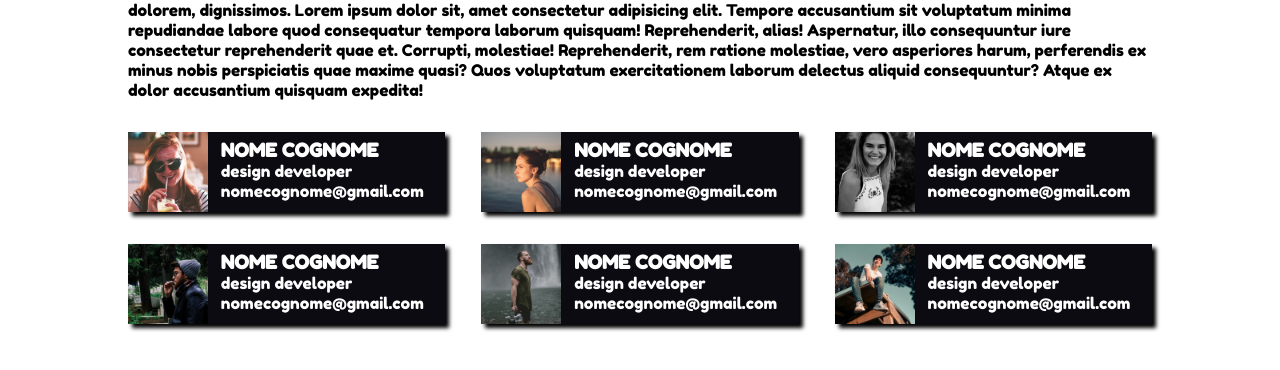
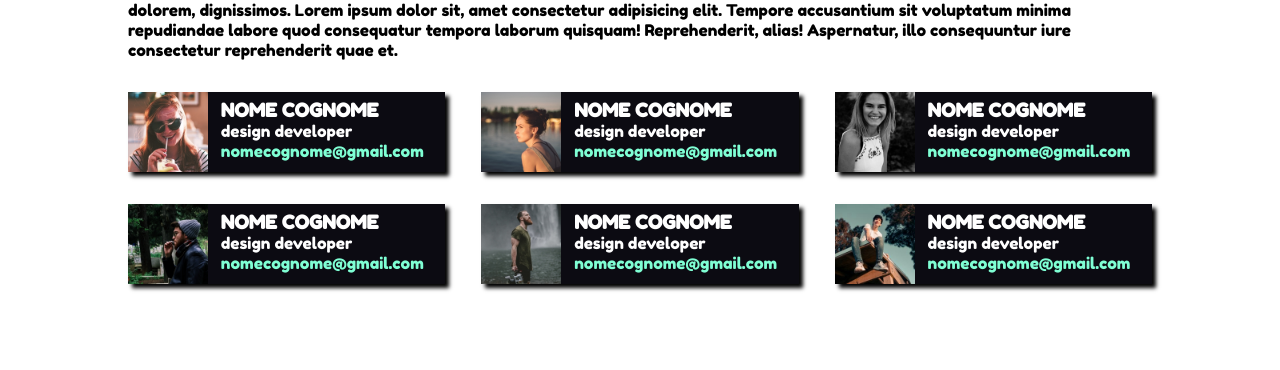
Before and after one commit to FabrizioMisseri/html-css-float-cards-with_flexb-box-, a plain HTML site: page index.html in a window 1280 px wide. Shown: the part 90-460 px from the top of the page. Drawn offline with Linux system fonts and the light colour scheme.

Commit message:
aggiornamenti soft

```diff
--- a/css/style.css
+++ b/css/style.css
@@ -48,8 +48,13 @@ main{
     width: 80px;
 }
 
-.item div{
+.item > div{
     float: left;
     padding: 0.4em 0.8em;
     color: white;
 }
+
+.row a{
+    text-decoration: none;
+    color: aquamarine;
+}
--- a/index.html
+++ b/index.html
@@ -21,8 +21,9 @@
         <section class="top">
             <h1>Meet Our Team</h1>
 
-            <p>Lorem ipsum dolor, sit amet consectetur adipisicing elit. Corrupti, illum. Quis consequatur cupiditate, culpa, nisi praesentium quas dolorem, dignissimos. Lorem ipsum dolor sit, amet consectetur adipisicing elit. Tempore accusantium sit voluptatum minima repudiandae labore quod consequatur tempora laborum quisquam! Reprehenderit, alias! Aspernatur, illo consequuntur iure consectetur reprehenderit quae et.
-            Corrupti, molestiae! Reprehenderit, rem ratione molestiae, vero asperiores harum, perferendis ex minus nobis perspiciatis quae maxime quasi? Quos voluptatum exercitationem laborum delectus aliquid consequuntur? Atque ex dolor accusantium quisquam expedita!</p>
+            <p>
+                Lorem ipsum dolor, sit amet consectetur adipisicing elit. Corrupti, illum. Quis consequatur cupiditate, culpa, nisi praesentium quas dolorem, dignissimos. Lorem ipsum dolor sit, amet consectetur adipisicing elit. Tempore accusantium sit voluptatum minima repudiandae labore quod consequatur tempora laborum quisquam! Reprehenderit, alias! Aspernatur, illo consequuntur iure consectetur reprehenderit quae et.
+            </p>
         </section>
         <!-- /SEZIONE ALTA -->
 
@@ -39,8 +40,10 @@
                     <div>
                         <h3>NOME COGNOME</h3>
 
-                        <p>design developer <br>
-                        nomecognome@gmail.com</p>
+                        <p>
+                            design developer <br>
+                            <a href="">nomecognome@gmail.com</a>
+                        </p>
                     </div>
                 </div>
 
@@ -50,8 +53,10 @@
                     <div>
                         <h3>NOME COGNOME</h3>
 
-                        <p>design developer <br>
-                        nomecognome@gmail.com</p>
+                        <p>
+                            design developer <br>
+                            <a href="">nomecognome@gmail.com</a>
+                        </p>
                     </div>
                 </div>
 
@@ -61,11 +66,15 @@
                     <div>
                         <h3>NOME COGNOME</h3>
 
-                        <p>design developer <br>
-                        nomecognome@gmail.com</p>
+                        <p>
+                            design developer <br>
+                            <a href="">nomecognome@gmail.com</a>
+                        </p>
                     </div>
                 </div>
+
             </div>
+
 
 
             <!-- SECONDA RIGA -->
@@ -76,8 +85,10 @@
                     <div>
                         <h3>NOME COGNOME</h3>
 
-                        <p>design developer <br>
-                        nomecognome@gmail.com</p>
+                        <p>
+                            design developer <br>
+                            <a href="">nomecognome@gmail.com</a>
+                        </p>
                     </div>
                 </div>
 
@@ -87,8 +98,10 @@
                     <div>
                         <h3>NOME COGNOME</h3>
 
-                        <p>design developer <br>
-                        nomecognome@gmail.com</p>
+                        <p>
+                            design developer <br>
+                            <a href="">nomecognome@gmail.com</a>
+                        </p>
                     </div>
                 </div>
 
@@ -98,10 +111,13 @@
                     <div>
                         <h3>NOME COGNOME</h3>
 
-                        <p>design developer <br>
-                        nomecognome@gmail.com</p>
+                        <p>
+                            design developer <br>
+                            <a href="">nomecognome@gmail.com</a>
+                        </p>
                     </div>
                 </div>
+
             </div>
 
         </section>
```
